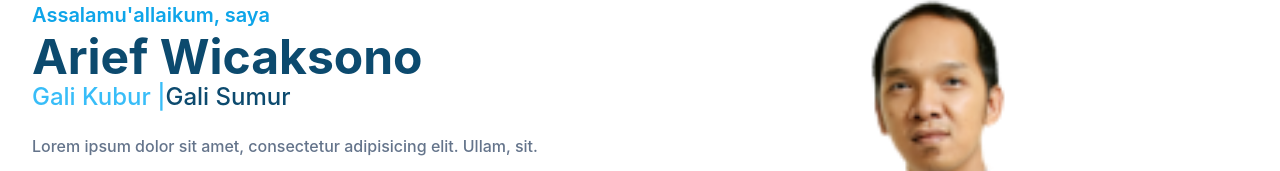
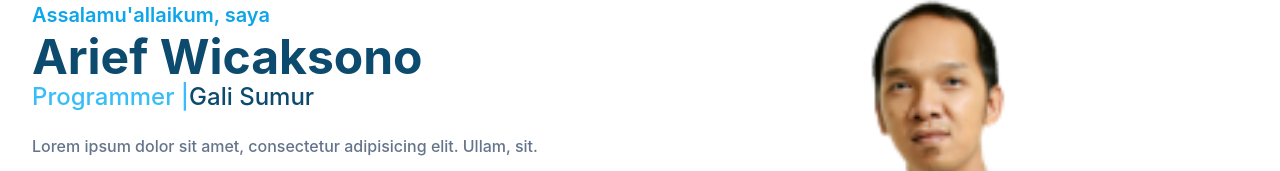
Before and after one commit to ariefwl/portfolio, a website: page index.html in a window 1280 px wide. Shown: the part 207-378 px from the top of the page. Drawn offline with Linux system fonts and the light colour scheme.

Commit message:
Update index.html

```diff
--- a/index.html
+++ b/index.html
@@ -55,7 +55,7 @@
             <div class="flex flex-wrap">
                 <div class="w-full self-center px-4 lg:w-1/2">
                     <h1 class="text-base font-semibold text-primary md:text-xl">Assalamu'allaikum, saya <span class="block font-bold text-dark text-4xl mt-1 lg:text-5xl">Arief Wicaksono</span></h1>
-                    <h2 class="font-medium text-sky-400 text-lg mb-5 lg:text-2xl">Gali Kubur |<span class="text-dark lg:text-2xl">Gali Sumur</span></h2>
+                    <h2 class="font-medium text-sky-400 text-lg mb-5 lg:text-2xl">Programmer |<span class="text-dark lg:text-2xl">Gali Sumur</span></h2>
                     <p class="font-medium text-secondary leading-relaxed mb-10">Lorem ipsum dolor sit amet, consectetur adipisicing elit. Ullam, sit.</p>
                     <a href="" class="text-base font-semibold text-white bg-primary py-3 px-8 rounded-full hover:shadow-lg hover:opacity-70 transition duration-300 ease-in-out">Hubungi saya</a>
                 </div>
```
